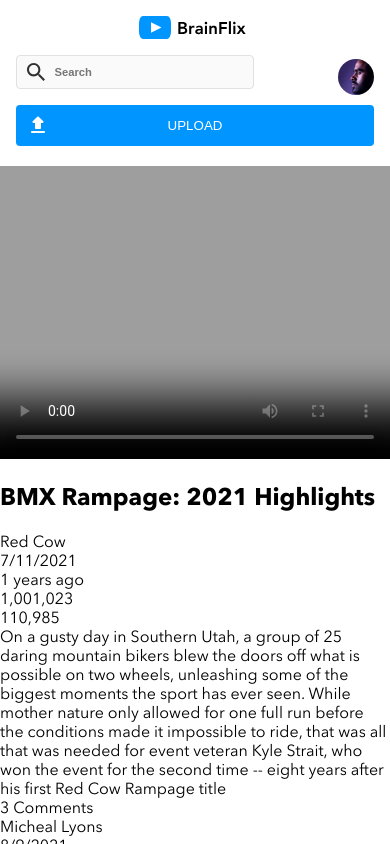
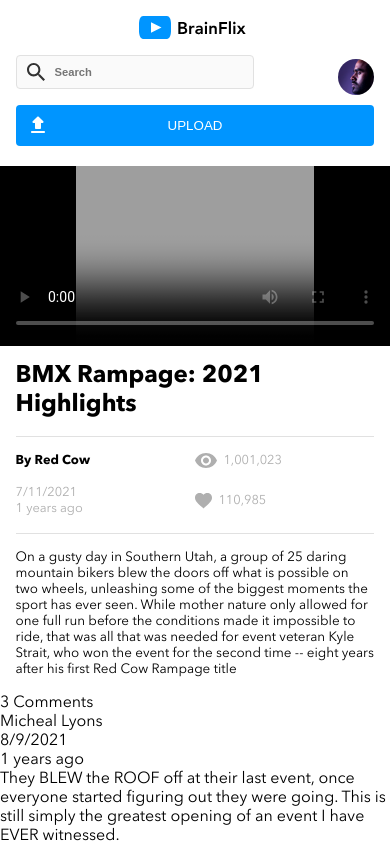
Before and after one commit to brandonyuh/brandon-yuh-brainflix, a React (Create React App) app: page / in a window 390 px wide. Shown: the top 844 px of the page. Built offline with nearby package versions, Linux system fonts and the light colour scheme.

Commit message:
video description mobile

```diff
--- a/src/components/Content/VideoDescription/VideoDescription.jsx
+++ b/src/components/Content/VideoDescription/VideoDescription.jsx
@@ -1,16 +1,27 @@
-//import "./VideoDescription.scss";\
+import "./VideoDescription.scss";
 import { convertDate, relativeTime } from "../../../Utilities";
-function VideoDescription({title, channel, timestamp, views, likes, description}) {
+import viewsImage from "../../../assets/images/views.svg";
+import likesImage from "../../../assets/images/likes.svg";
 
+function VideoDescription({ title, channel, timestamp, views, likes, description }) {
   return (
     <section className="description">
-      <h1>{title}</h1>
-      <div className="description__details">
-        <p className="description__channel">{channel}</p>
-        <p className="description__timestamp">{convertDate(timestamp)}</p>
-        <p className="description__relative">{relativeTime(timestamp)}</p>
-        <p className="description__views">{views}</p>
-        <p className="description__likes">{likes}</p>
+      <h1 className="description__title">{title}</h1>
+      <div className="description__details-container">
+        <article className="description__data description__data--channel">By {channel}</article>
+        <article className="description__data description__data-views">
+          <img className="description__data--image" src={viewsImage} alt="" />
+          <span>{views}</span>
+        </article>
+        <div className="description__data description__time-container ">
+          <div className="description__time description__time--element">{convertDate(timestamp)}</div>
+          <div className="description__time description__time--element">{relativeTime(timestamp)}</div>
+        </div>
+
+        <article className="description__data description__data-likes">
+          <img className="description__data--image" src={likesImage} alt="" />
+          <p>{likes}</p>
+        </article>
       </div>
       <p className="description__text">{description}</p>
     </section>
--- /dev/null
+++ b/src/components/Content/VideoDescription/VideoDescription.scss
@@ -0,0 +1,46 @@
+@use "../../../styles/partials/variables" as *;
+@use "../../../styles/partials/mixins" as *;
+@use "../../../styles/partials/colors" as *;
+.description {
+  padding: 0rem $padding-default;
+  &__title {
+    font-size: 1.5rem;
+    font-weight: bold;
+    padding: 1rem 0rem;
+    border-bottom: $border;
+  }
+  &__details {
+    &-container {
+      border-bottom: $border;
+      padding: 1rem 0rem;
+      display: flex;
+      flex-wrap: wrap;
+      row-gap: 1rem;
+    }
+  }
+  &__data {
+    width: 50%;
+    font-size: 0.8rem;
+    color: $font-light;
+    //
+    align-items: center;
+    &--channel {
+      font-weight: bold;
+      color: black;
+    }
+    &--image {
+      margin-right: 0.5em;
+    }
+    &-likes{
+        display: flex;
+    }
+    &-views{
+        display: flex;
+    }
+  }
+
+  &__text {
+    font-size: 0.84rem;
+    padding: 1rem 0rem;
+  }
+}
--- a/src/components/Content/VideoPlayer/VideoPlayer.jsx
+++ b/src/components/Content/VideoPlayer/VideoPlayer.jsx
@@ -2,8 +2,8 @@ import "./VideoPlayer.scss";
 function VideoPlayer({ image }) {
   return (
     <>
-      <div>
-        <video className="video" controls poster={image}></video>
+      <div className="video">
+        <video className="video__player" controls poster={image}></video>
       </div>
     </>
   );
--- a/src/components/Content/VideoPlayer/VideoPlayer.scss
+++ b/src/components/Content/VideoPlayer/VideoPlayer.scss
@@ -1,3 +1,9 @@
-.video{
+.video {
+  background-color: black;
+  display: flex;
+  justify-content: center;
+  &__player {
     width: 100%;
+    max-height: 11.2rem;
+  }
 }
--- a/src/components/Header/Header.scss
+++ b/src/components/Header/Header.scss
@@ -6,7 +6,7 @@
   background-color: $background;
   display: flex;
   flex-wrap: wrap;
-  padding: 1rem 4%;
+  padding: 1rem $padding-default;
   justify-content: space-between;
   align-items: center;
   &__logo {
--- a/src/styles/global.scss
+++ b/src/styles/global.scss
@@ -7,7 +7,13 @@
   box-sizing: border-box;
 }
 
-p {
+p,
+h1,
+h2,
+h3,
+h4,
+h5,
+h6 {
   margin: 0;
 }
 
--- a/src/styles/partials/_colors.scss
+++ b/src/styles/partials/_colors.scss
@@ -3,3 +3,5 @@ $button-color: #0095ff;
 $button-text: white;
 $button-hover: #0065AD;
 $input-background: #fafafa;
+$font-light: #afafaf;
+$font-dark: black;
--- a/src/styles/partials/_variables.scss
+++ b/src/styles/partials/_variables.scss
@@ -4,3 +4,5 @@ $font-regular: 400;
 $font-bold: 700;
 $input-border: 1px solid #e1e1e1;
 $border-radius: 4px;
+$padding-default: 4%;
+$border: 0.1rem solid #e1e1e1;
```
